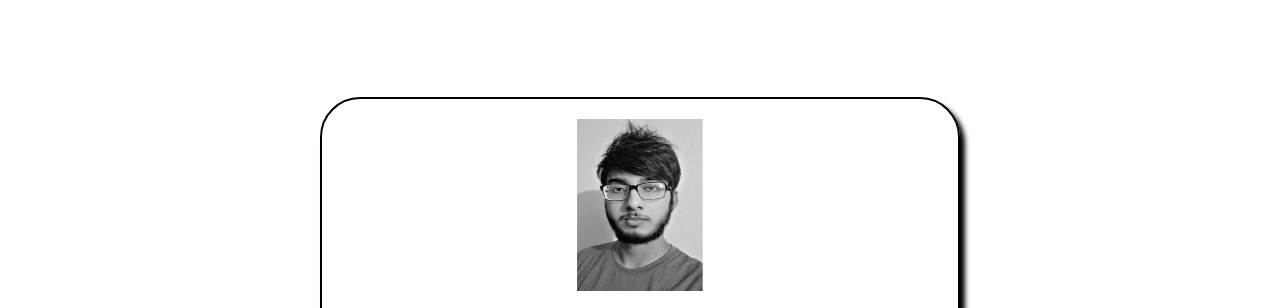
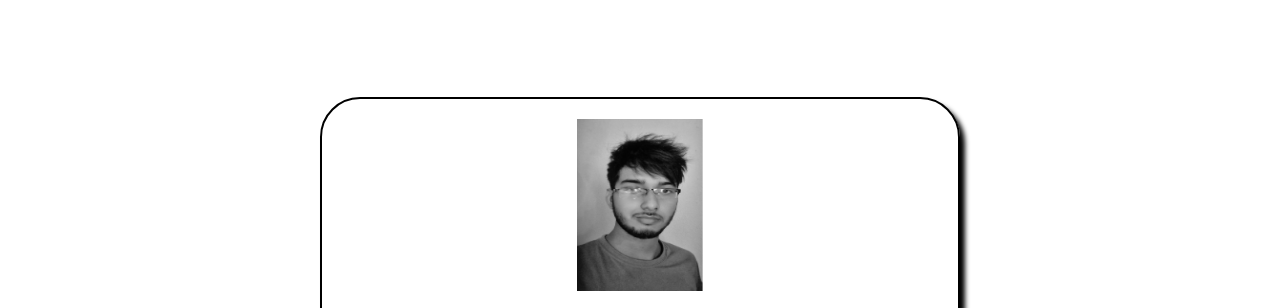
Before and after one commit to jabedalimollah/jabed, a plain HTML site: page profile.html in a window 1280 px wide. Shown: the part 43-351 px from the top of the page. Drawn offline with Linux system fonts and the light colour scheme.

Commit message:
new commit.

```diff
--- a/profile.html
+++ b/profile.html
@@ -22,7 +22,7 @@
     </header>
     <div id="main">
         <div class="img1">
-        <img src="profile_pic.jpg">
+        <img src="mypic2.jpg">
         </div>
         <div class="mybio">
             <h2>Jabed Ali Mollah</h2><br>
```
